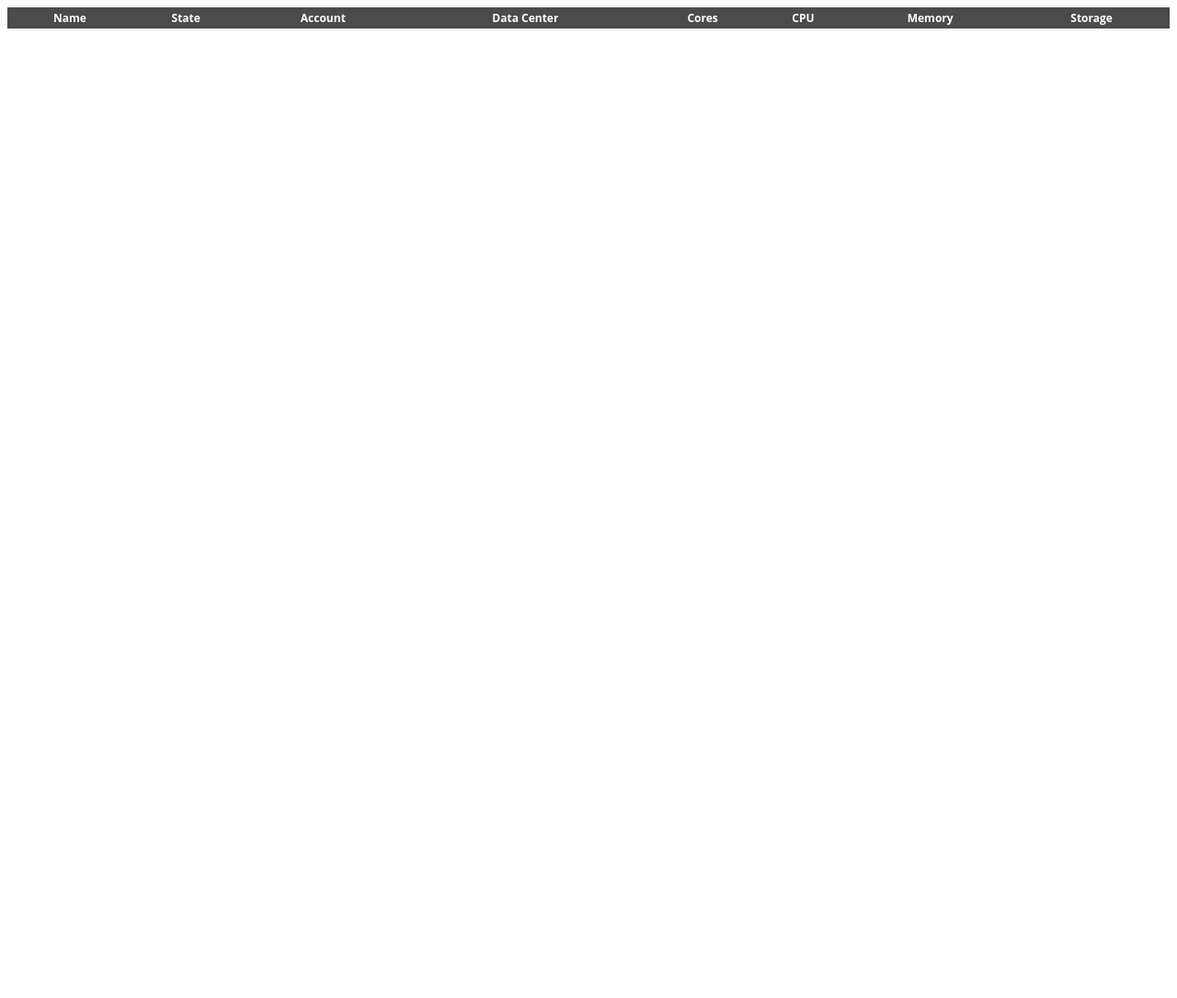
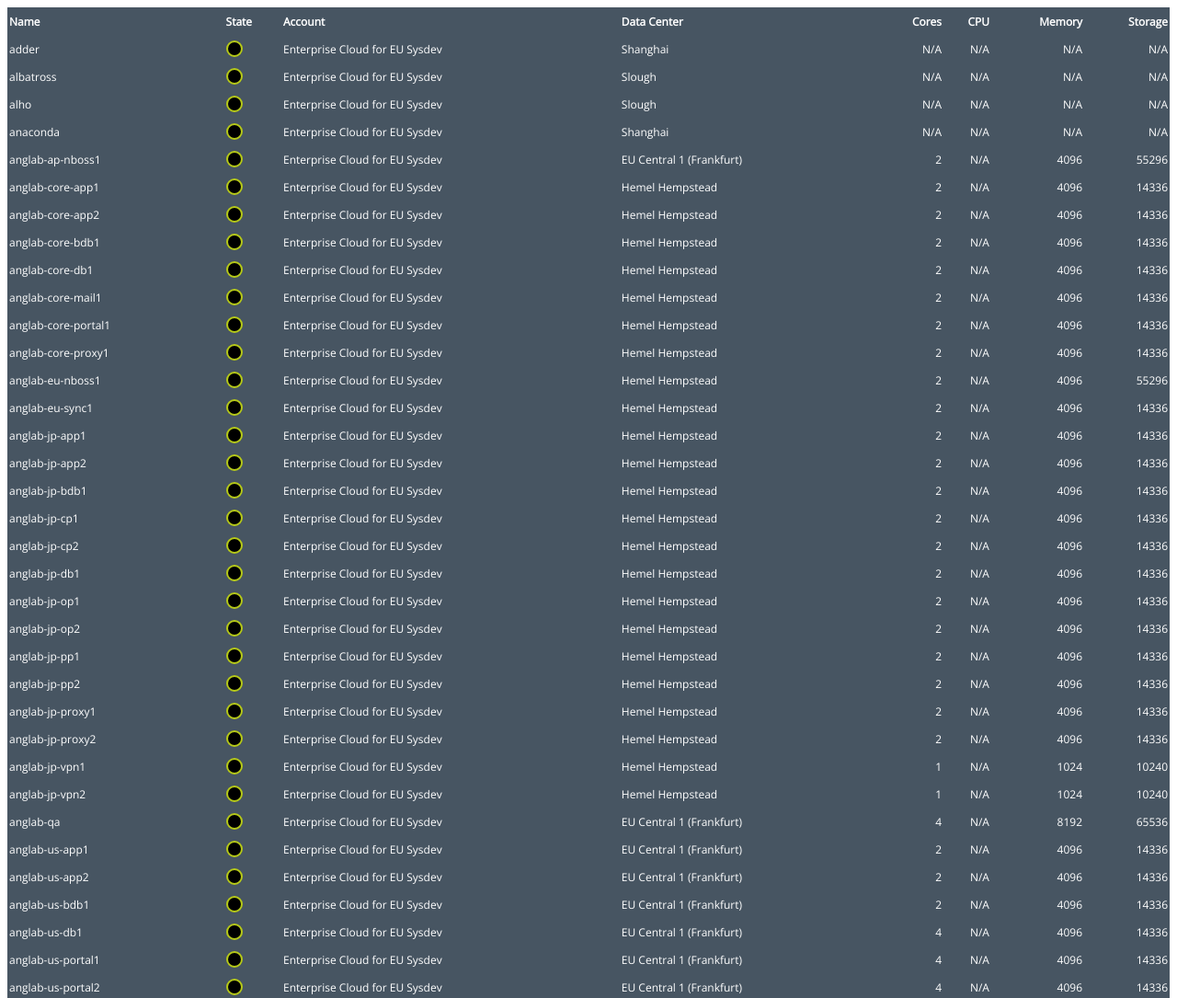
Before and after one commit to linuxGeekX/serverdata_exercise, a plain HTML site: page index.html in a window 1280 px wide. Shown: the top 1085 px of the page at 92% size. Before the commit the page ends 800 px from the top, so only its background shows below. Drawn offline with nearby package versions, Linux system fonts and the light colour scheme.

Commit message:
Finished up the task.

```diff
--- a/index.html
+++ b/index.html
@@ -3,12 +3,13 @@
 	<head>
 		<title></title>
 		<link rel="stylesheet" type="text/css" href="main.css">
+		<link href="https://fonts.googleapis.com/css?family=Open+Sans" rel="stylesheet">
 		<script src="https://code.jquery.com/jquery-3.1.1.js" integrity="sha256-16cdPddA6VdVInumRGo6IbivbERE8p7CQR3HzTBuELA=" crossorigin="anonymous"></script>
 		<script src="main.js"></script>
 	</head>
 	<body>
 		<div>
-			<table>
+			<table id="serverTable">
 				<tr>
 					<th>Name</th>
 					<th>State</th>
--- a/main.css
+++ b/main.css
@@ -1,17 +1,46 @@
 html {
 	font-size: 12px;
-	font-family: "Open Sans", "Sans Serif";
+	font-family: 'Open Sans', sans-serif;
 }
 
 table {
 	width: 100%;
-	background: rgb(75, 75, 75);
+	background: rgb(71, 85, 98);
+}
+
+tr {
 }
 
 tr:hover:not(:first-child) {
-	background: rgb(100, 100, 100);
-}
+	background: rgb(63, 77, 88);}
 
 th, td {
 	color: white;
+	padding: 5px 0px 5px 0px;
 }
+
+th:nth-child(1), th:nth-child(2), th:nth-child(3), th:nth-child(4) {
+	text-align: left;
+}
+
+th:nth-child(5), th:nth-child(6), th:nth-child(7), th:nth-child(8) {
+	text-align: right;
+}
+
+td:nth-child(1), td:nth-child(2), td:nth-child(3), td:nth-child(4) {
+	text-align: left;
+}
+
+td:nth-child(5), td:nth-child(6), td:nth-child(7), td:nth-child(8) {
+	text-align: right;
+}
+
+div.statButton {
+	width: 14px;
+	height: 14px;
+	background: black;
+	border-style: solid;
+	border-width: 2px;
+	border-color: rgb(182, 201,24);
+	-moz-border-radius: 50%; -webkit-border-radius: 50%; border-radius: 50%;
+}
--- a/main.js
+++ b/main.js
@@ -1,3 +1,34 @@
 (function($) {
+	function JSONLoaded(data, err, jqXHR) {
+		function BuildRow(index, server) {
+			if(index == 0) {
+				console.log(server);
+			}
+			$('table#serverTable').append('<tr id="' + index + '"></tr>');
+			var htmlStr = '<td>' + server.name + '</td><td>'
+			if(server.cmp_state == 'running')
+				htmlStr += '<div class="statButton"></div>'
+			htmlStr += '</td><td>' + server.account.name + '</td><td>' + server.location.datacenter.name + '</td><td>';
+			if(server.cpu_cores === null)
+				htmlStr += 'N/A';
+			else
+				htmlStr += server.cpu_cores;
+			htmlStr += '</td><td>N/A</td><td>';
+			if(server.ram_mb === null)
+				htmlStr += 'N/A';
+			else
+				htmlStr += server.ram_mb;
+			htmlStr += '</td><td>'
+			if(server.volumes_mb === null)
+				htmlStr += 'N/A';
+			else
+				htmlStr += server.volumes_mb;
+			htmlStr += '</td>';
+			$('tr#' + index).append(htmlStr);
+		}
 
+		$.each(data, BuildRow);
+	}
+
+	$.getJSON("table.json", JSONLoaded);
 })(jQuery);
```
Also changed, not shown: table.json (indentation only).
